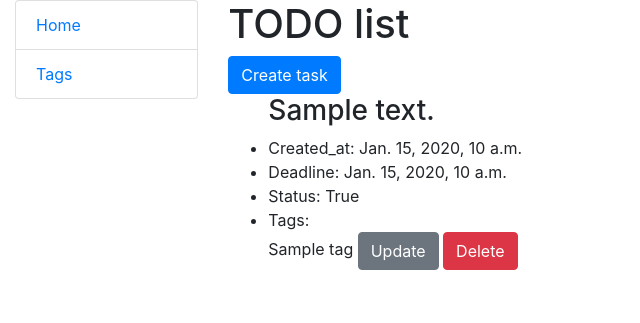
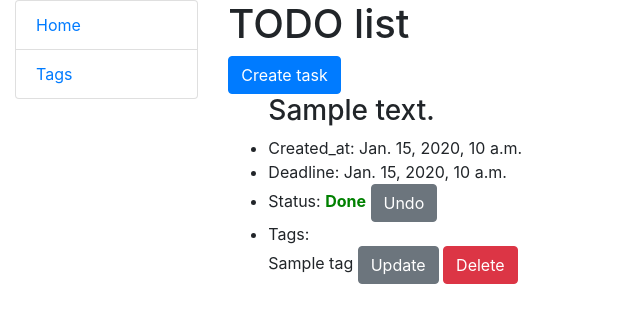
Before and after one commit to Nexxel05/Todo-list-project, a Django app: page / in a window 1280 px wide. Shown: the top 323 px of the page, without its empty margins (0-640 px from the left). Run offline with Django 4.2, Linux system fonts and the light colour scheme; tables that the repository leaves empty hold one stand-in row (values such as "Sample post").

Commit message:
Add change status button to index.html

```diff
--- a/templates/app/index.html
+++ b/templates/app/index.html
@@ -8,12 +8,22 @@
       <h3>{{ task.content }}</h3>
       <li>Created_at: {{ task.created }}</li>
       <li>Deadline: {{ task.deadline }}</li>
-      <li>Status: {{ task.is_completed }}</li>
+      <li>Status:
+        {% if task.is_completed %}
+        <strong style="color:green">Done</strong>
+          <a class="btn btn-secondary" href="{% url 'app:task-toggle_complete_status' pk=task.id%}">Undo</a>
+        {% else %}
+        <strong style="color:red">Not Done</strong>
+          <a class="btn btn-success" href="{% url 'app:task-toggle_complete_status' pk=task.id%}">Complete</a>
+        {% endif %}
+      </li>
       <li>Tags: {% for tag in task.tags.all %}</li>
           {{ tag }}
+
           {% endfor %}
       <a class="btn btn-secondary" href="{% url 'app:task-update' pk=task.id%}">Update</a>
       <a class="btn btn-danger" href="{% url 'app:task-delete' pk=task.id%}">Delete</a>
+      <p>
     {% endfor %}
     </ul>
   </body>
```
